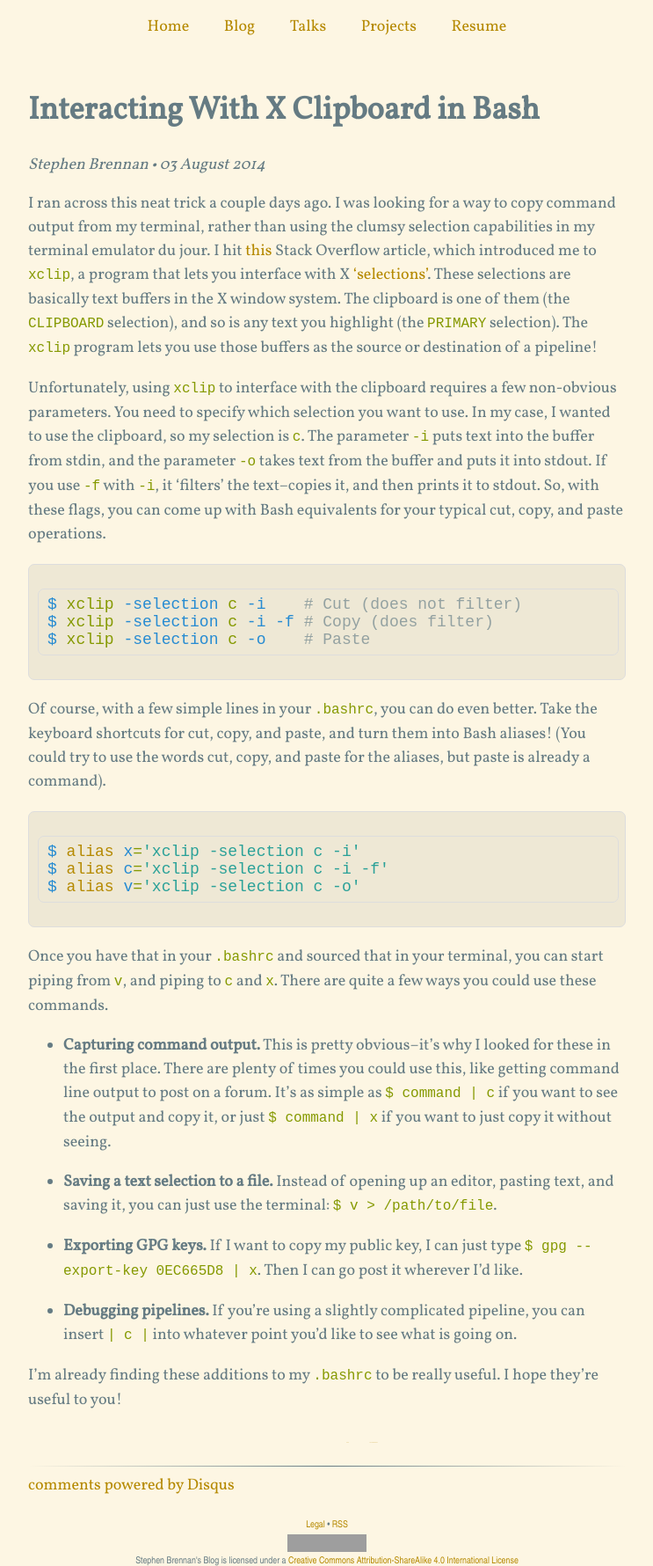
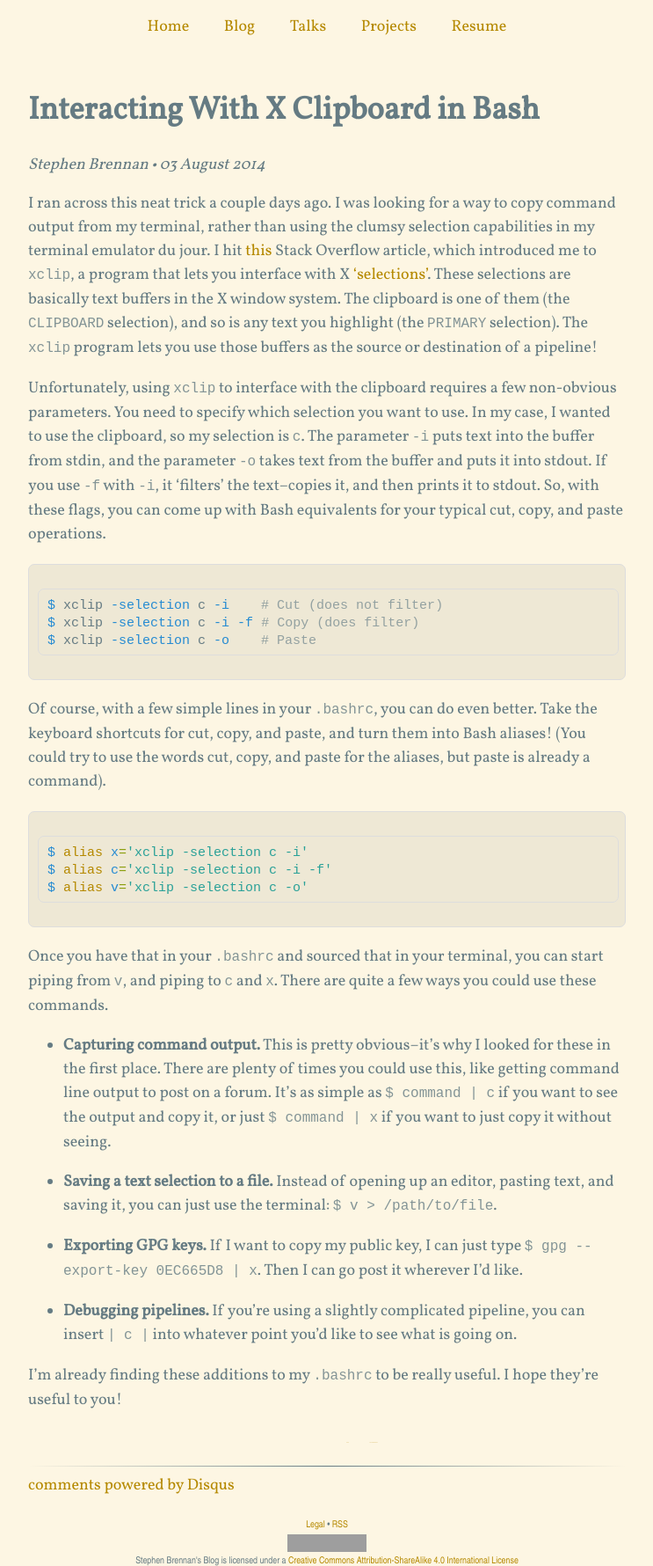
Before and after one commit to brenns10/brennan.io, a Jekyll site: the page built from _posts/2014-08-03-bash-clipboard.md, in a window 1280 px wide. Shown: the whole page at 88% size, without its empty margins (268-1011 px from the left). Built offline with Jekyll 4.4.1, drawn with Linux system fonts in a browser that asks for light colours; nearby versions of some CDN libraries; comment, search, counter and statistics services are not loaded; grey boxes are pictures that could not be loaded.

Commit message:
Color, font-size, and scrollbars for code.

```diff
--- a/assets/solarized.scss
+++ b/assets/solarized.scss
@@ -18,12 +18,12 @@ $cyan:      #2AA198;
 $green:     #859900;
 
 code {
-    color: $green;
-
+    font-size: 15px;
 }
 p code {
+    color: $base0;
     font-size: 16px;
- }
+}
 
 .highlight {
   background-color: $base2;
@@ -31,7 +31,7 @@ p code {
   border: 1px solid #ddd;
   border-radius: 7px;
   margin: 20px 0 20px 0;
-  overflow: hidden;
+  overflow-x: scroll;
 }
 
 .highlight .c { color: $base1 } /* Comment */
```
